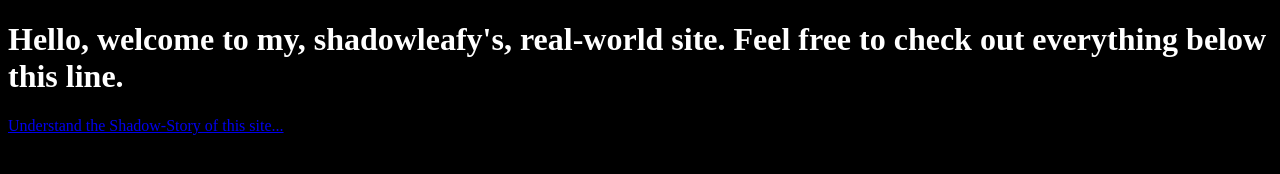
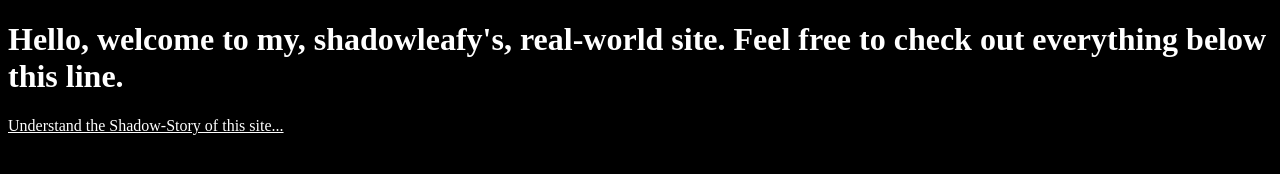
Before and after one commit to shadowleafy/shadowleafy.github.io, a plain HTML site: page index.html in a window 1280 px wide. Drawn offline with Linux system fonts and the light colour scheme.

Commit message:
Update index.html

```diff
--- a/index.html
+++ b/index.html
@@ -7,6 +7,6 @@
   <script src="functions.js"></script>
   <h1>Hello, welcome to my, shadowleafy's, real-world site.
      Feel free to check out everything below this line.</h1>
-  <a href="shadowstory.html" id="shadowstory">Understand the Shadow-Story of this site...</a>
+  <a href="shadowstory.html" id="shadowstory" style="color:white">Understand the Shadow-Story of this site...</a>
 </body>
 </html>
```
